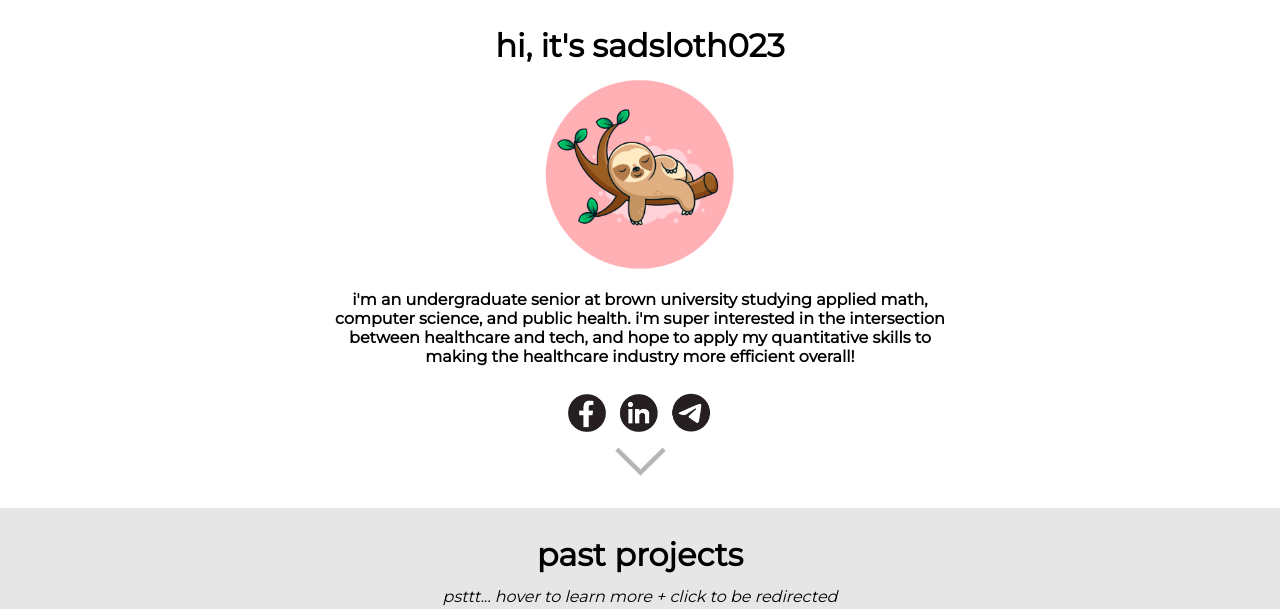
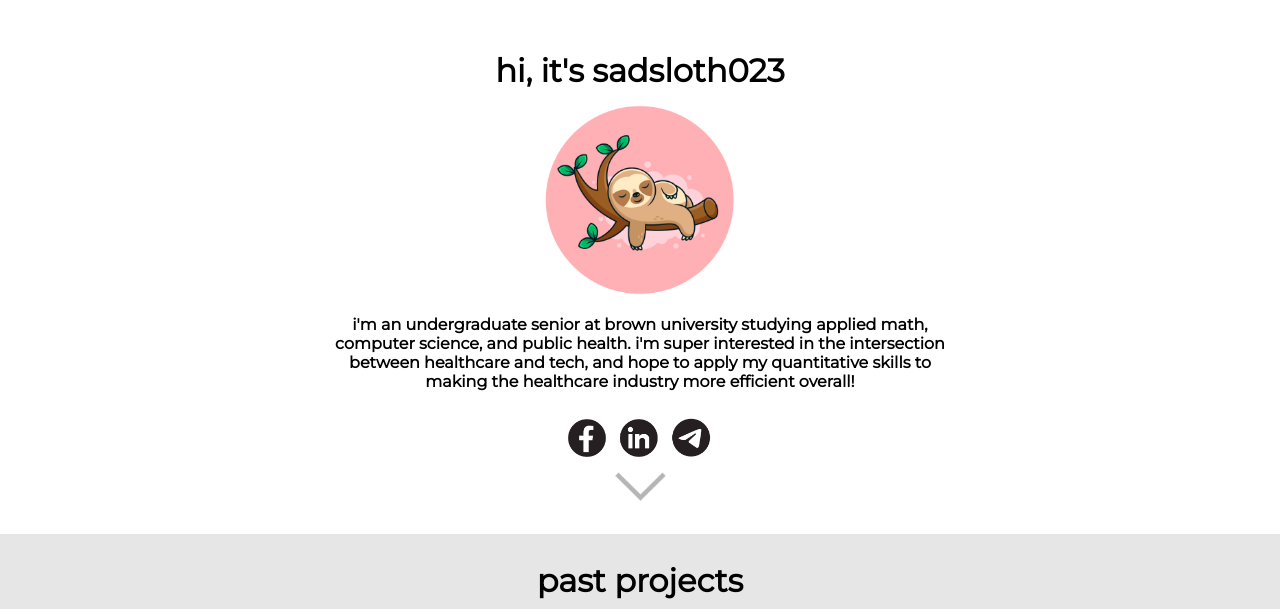
Before and after one commit to sadsloth023/portfolioo, a plain HTML site: page index.html in a window 1280 px wide. Shown: the top 609 px of the page. Drawn offline with Linux system fonts and the light colour scheme.

Commit message:
minor fix part 3

```diff
--- a/style.css
+++ b/style.css
@@ -29,7 +29,7 @@ header{
     justify-content: center;
     align-items: center;
     font-weight: bold;
-    padding: 2% 0% 1%;
+    padding: 4% 0% 1%;
 }
 
 #intro2{
```
